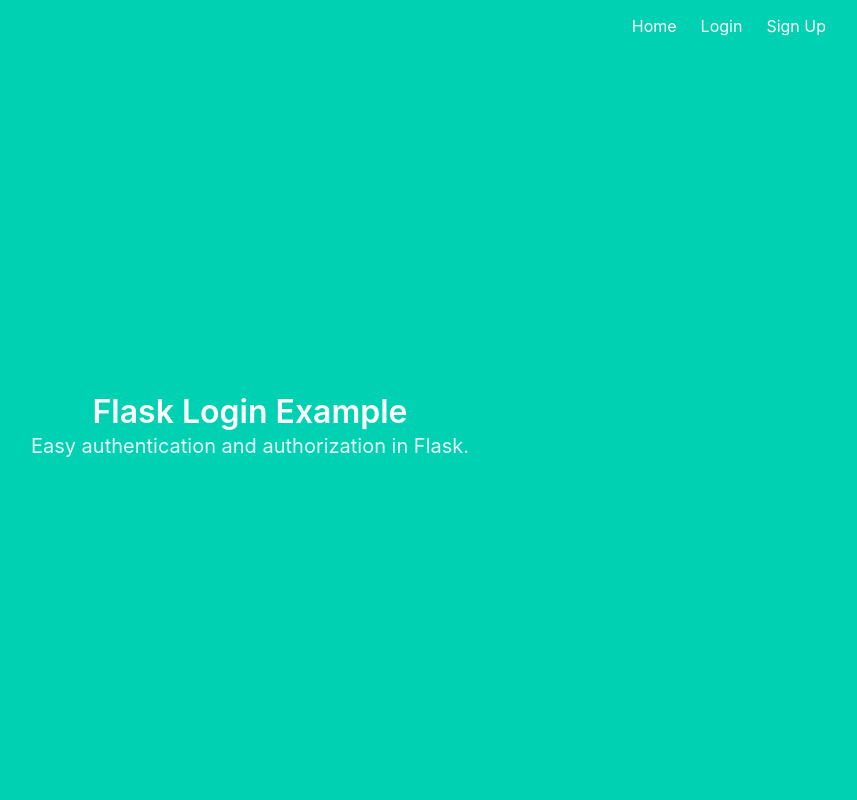
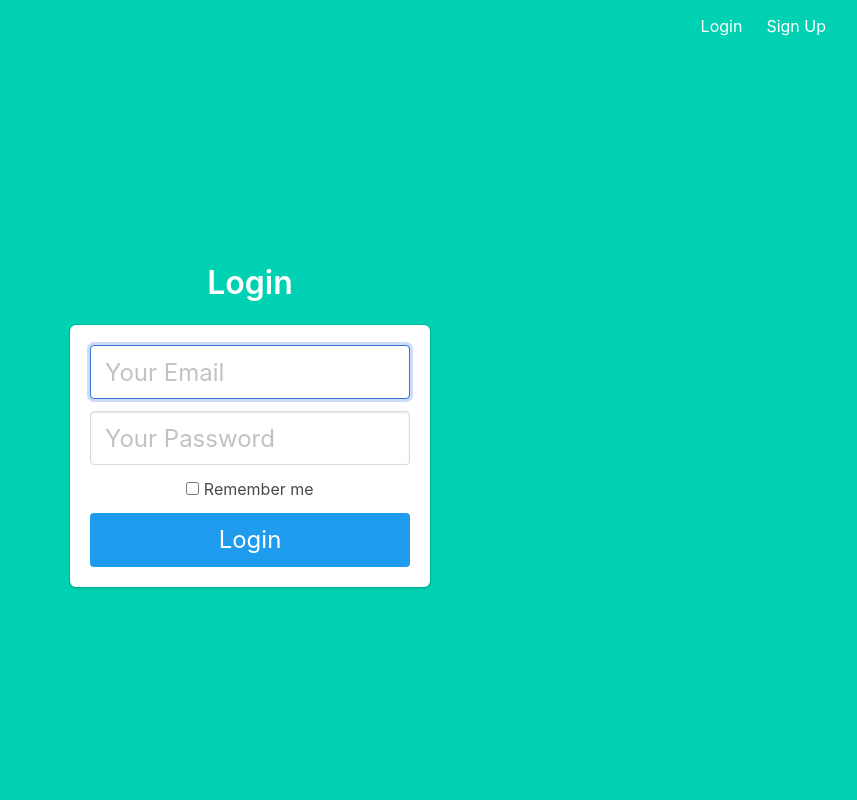
Before and after one commit to henrietterebnor/inf226_oblig2, a Flask app: page / in a window 1280 px wide. Shown: the whole page, without its empty margins (390-1247 px from the left). Run offline with Flask 2, Linux system fonts and the light colour scheme.

Commit message:
Fjernet home fra meny. Endringer i main for å redirecte bruker rett til login, samt endring i base.html for å fjerne home tag. OBS! Husk å slette index.html etter at du har pullet :D Du er fin i dag <3

```diff
--- a/project/main.py
+++ b/project/main.py
@@ -9,11 +9,9 @@ from . import db
 
 main = Blueprint('main', __name__)
 
-
 @main.route('/')
 def index():
-    return render_template('index.html')
-
+    return render_template('login.html')
 
 @main.route('/profile')
 @login_required
--- a/project/templates/base.html
+++ b/project/templates/base.html
@@ -17,9 +17,6 @@
                 <div class="container">
                     <div id="navbarMenuHeroA" class="navbar-menu">
                         <div class="navbar-end">
-                            <a href="{{ url_for('main.index') }}" class="navbar-item">
-                                Home
-                            </a>
                             {% if current_user.is_authenticated %}
                             <a href="{{ url_for('main.profile') }}" class="navbar-item">
                                 Profile
```
